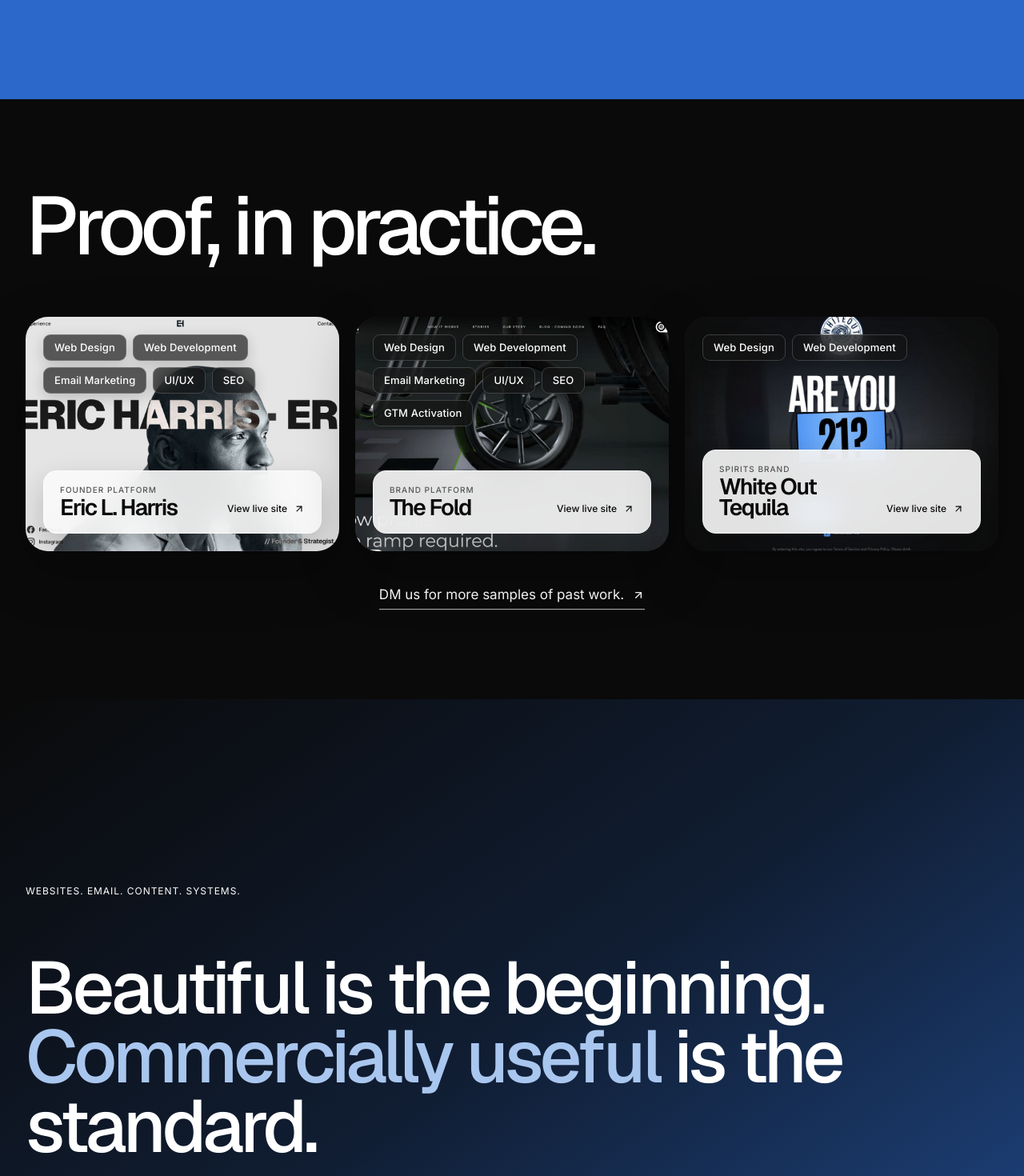
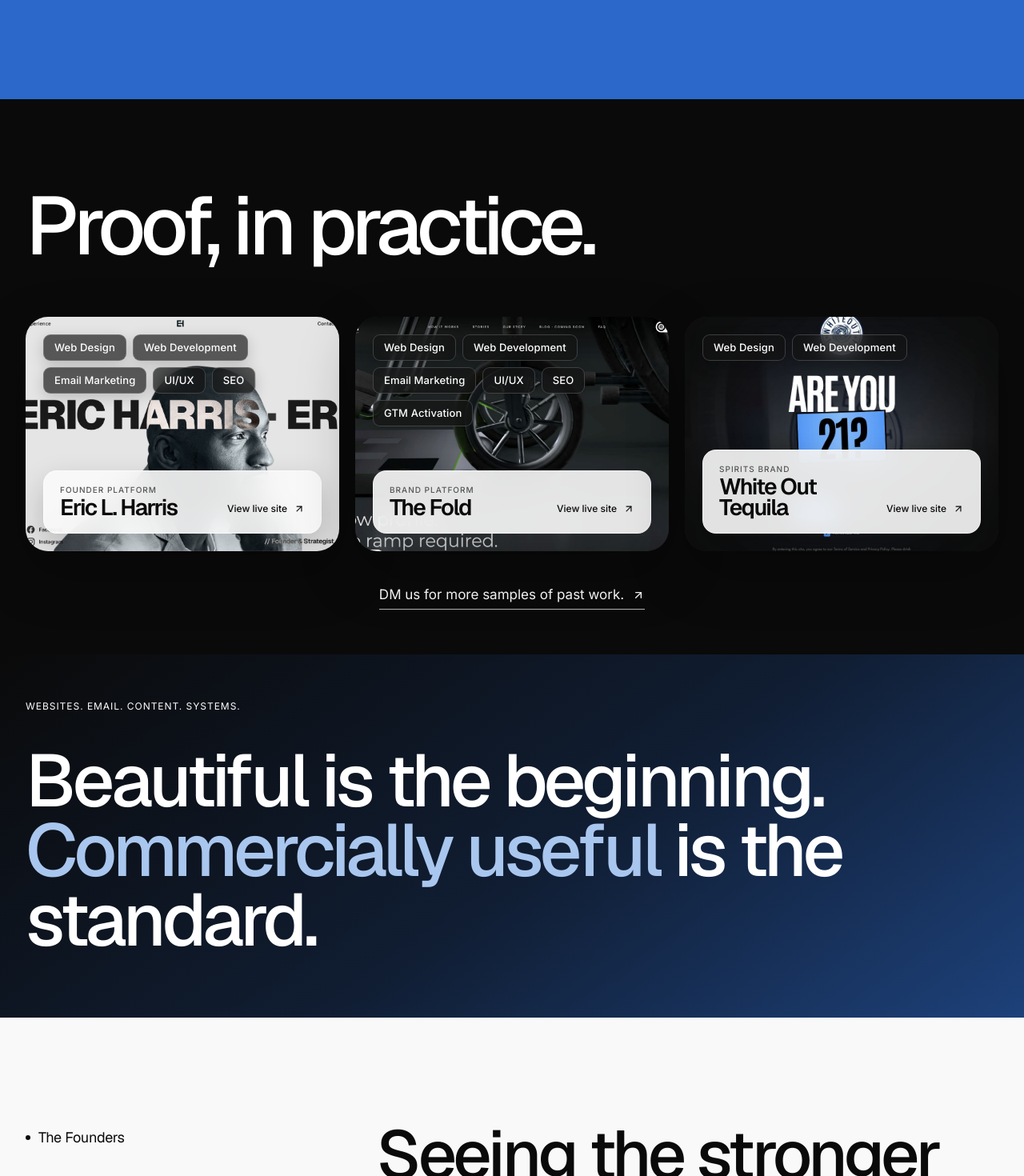
Before and after one commit to thebluedotagency/BlueDotAgency, a React (Vite) app: page / in a window 1280 px wide. Shown: the part 3220-4690 px from the top of the page at 80% size. Built offline with nearby package versions, Linux system fonts and the light colour scheme.

Commit message:
Reduce work statement transition spacing

```diff
--- a/src/styles.css
+++ b/src/styles.css
@@ -41,7 +41,9 @@
 .eyebrow{font:700 13px/1 Geist,Inter,sans-serif;letter-spacing:.045em;display:flex;align-items:center;gap:10px}
 .eyebrow:before{content:'';display:block;width:7px;height:7px;border-radius:50%;background:currentColor;flex:0 0 auto}
 .statement h2{font-size:clamp(54px,7.2vw,112px);line-height:.94;max-width:1180px}
-.statement{justify-content:flex-end;gap:clamp(34px,7svh,76px)}
+.work{padding-bottom:clamp(56px,7svh,84px)}
+.statement{min-height:auto;padding-top:clamp(48px,7svh,72px);padding-bottom:clamp(76px,10svh,120px);justify-content:flex-start;gap:clamp(28px,5svh,54px)}
+.statement>p{margin:0}
 .contact{min-height:auto;padding-top:clamp(112px,16svh,180px)}
 @media(max-width:680px){.statement h2{font-size:48px;line-height:.96}}
 .client-collage{grid-row:1/3;align-self:start;overflow:hidden;background:#e8e2d9}
```
